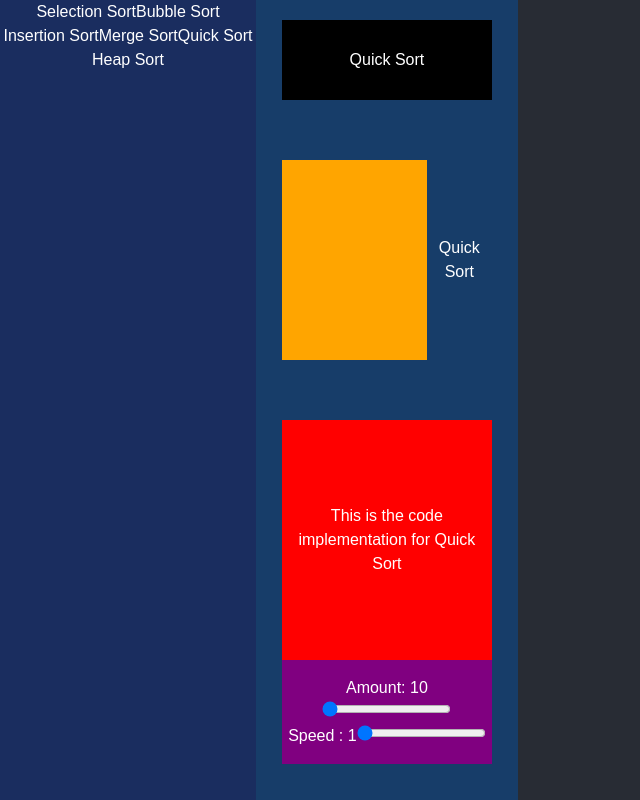
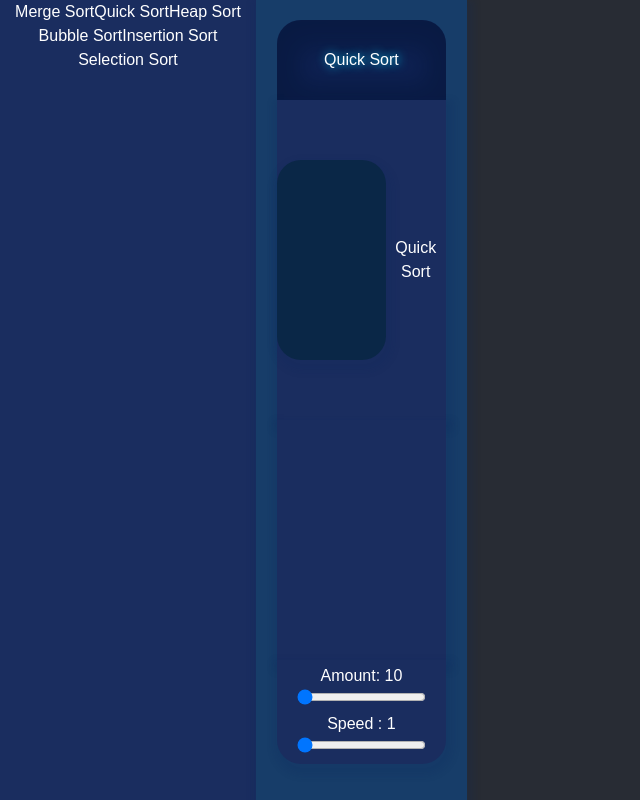
Before and after one commit to yamhokim/Sorting-Algorithm-Website, a React (Vite) app in the folder sortAlgorithmVisualizer/: page /quick-sort in a window 1280 px wide. Shown: the whole page, without its empty margins (0-640 px from the left). Built offline with nearby package versions, Linux system fonts and the light colour scheme.

Commit message:
Added Styling for all components

```diff
--- a/sortAlgorithmVisualizer/src/App.tsx
+++ b/sortAlgorithmVisualizer/src/App.tsx
@@ -4,6 +4,7 @@ import Home from "./pages";
 import SortPage from "./pages/sortPage";
 import { useState } from "react";
 import { BrowserRouter, Routes, Route } from "react-router-dom";
+import { bubbleSortCode } from "./utils/bubbleSort";
 
 function App() {
   const [selectedButton, setSelectedButton] = useState(null);
@@ -19,7 +20,13 @@ function App() {
           <Route path="/" element={<Home />} />
           <Route
             path="/bubble-sort"
-            element={<SortPage key="bubble-sort" name="Bubble Sort" />}
+            element={
+              <SortPage
+                key="bubble-sort"
+                name="Bubble Sort"
+                text={bubbleSortCode["python"]}
+              />
+            }
           />
           <Route
             path="/insertion-sort"
--- a/sortAlgorithmVisualizer/src/components/arrayBar.tsx
+++ b/sortAlgorithmVisualizer/src/components/arrayBar.tsx
@@ -23,6 +23,7 @@ function ArrayBar({ name, amountValue, speedValue }: ArrayBarProps) {
   const [minimumIndex, setMinimumIndex] = useState<number[]>([]);
   const [currentIndex, setCurrentIndex] = useState<number[]>([]);
   const [barWidth, setBarWidth] = useState<number>(10);
+  const [buttonState, setButtonState] = useState<boolean>(false);
   // Example speed factor (you could pass this in as a prop or from a context)
   // 1 means normal speed, 3 means 3x faster, etc.
   const speedFactor = speedValue; // or 2 or 3, etc.
@@ -74,7 +75,7 @@ function ArrayBar({ name, amountValue, speedValue }: ArrayBarProps) {
           return (
             <div
               key={index}
-              className={`border-2 border-black transition-all duration-300 ${barColor}`}
+              className={`border-1 ml-1 rounded-t-sm shadow-inner  border-blue-900 transition-all duration-300 ${barColor}`}
               style={{
                 height: `${heightnum * 3}px`,
                 width: `${barWidth}px`,
@@ -84,9 +85,9 @@ function ArrayBar({ name, amountValue, speedValue }: ArrayBarProps) {
         })}
       </div>
 
-      <div className="mt-4 flex gap-2">
+      <div className="mt-4 absolute translate-y-40 ">
         <button
-          className="px-4 py-2 bg-green-500 text-white rounded"
+          className="text-white bg-gradient-to-br from-purple-600 to-blue-500 hover:bg-gradient-to-bl focus:ring-4 focus:outline-none focus:ring-blue-300 dark:focus:ring-blue-800 font-medium rounded-lg text-sm px-5 py-2.5 text-center me-2 mb-2"
           onClick={() =>
             handleSortingAlgorithm(
               name,
--- a/sortAlgorithmVisualizer/src/components/header.tsx
+++ b/sortAlgorithmVisualizer/src/components/header.tsx
@@ -5,7 +5,7 @@ type HeaderProp = {
 };
 
 function Header({ title }: HeaderProp) {
-  return <div className="title">{title}</div>;
+  return <div className="title text-4xl font-mono text-cyan-100">{title}</div>;
 }
 
 export default Header;
--- a/sortAlgorithmVisualizer/src/components/sliders.tsx
+++ b/sortAlgorithmVisualizer/src/components/sliders.tsx
@@ -24,11 +24,11 @@ function sliders({
 
   return (
     <div className="sliders">
-      <div className="flex justify-center space-x-80">
-        <div className="bg-slate-500 h-12 w-40  rounded-md ">
+      <div className="flex space-x-80">
+        <div className="bg-blue-900 h-1rem w-4rem  rounded-md relative shadow-md">
           <label
             htmlFor="default-range"
-            className="block text-sm font-medium text-gray-900 dark:text-black"
+            className="block text-sm font-medium text-blue-100 py-1 font-sans"
           >
             Amount: {amountValue}
           </label>
@@ -36,17 +36,17 @@ function sliders({
             id="default-range"
             type="range"
             value={amountValue}
-            min="10"
-            max="20"
+            min="20"
+            max="60"
             step="1"
-            className="w-10/12 h-2  bg-gray-400 rounded-lg appearance-none cursos-pointer dark:bg-gray-70 mb-6"
+            className="w-10/12 h-2  bg-blue-400 rounded-lg appearance-none cursos-pointer dark:bg-gray-70 mb-6 shadow-inner ring-blue-700"
             onChange={handleAmountChange}
           ></input>
         </div>
-        <div className="bg-slate-500 h-12 w-40  rounded-md">
+        <div className="bg-blue-900 h-1rem w-4rem  rounded-md relative shadow-md">
           <label
             htmlFor="default-range"
-            className="block text-sm font-medium text-gray-900 dark:text-black"
+            className="block text-sm font-medium text-blue-100 py-1 font-sans"
           >
             Speed : {speedValue}
           </label>
@@ -57,7 +57,7 @@ function sliders({
             min="1"
             max="6"
             step="1"
-            className="w-10/12 h-2  bg-gray-400 rounded-lg appearance-none cursos-pointer dark:bg-gray-70 mb-6"
+            className="w-10/12 h-2  bg-blue-400 rounded-lg appearance-none cursos-pointer dark:bg-gray-70 mb-6 shadow-inner ring-blue-700"
             onChange={handleSpeedChange}
           ></input>
         </div>
--- a/sortAlgorithmVisualizer/src/components/sortingButton.tsx
+++ b/sortAlgorithmVisualizer/src/components/sortingButton.tsx
@@ -6,11 +6,11 @@ const SortingButton = ({ label, onClick, isSelected }) => {
   return (
     <button
       onClick={onClick}
-      className={`bg-blue-700 rounded-lg w-24 h-24 flex items-center justify-center border-4
+      className={`bg-blue-700 rounded-lg w-1rem h-16 px-3 flex items-center justify-center  text-sm text-wrap font-sans
             ${
               isSelected
                 ? "border-blue-900 bg-blue-900"
-                : "border-blue-800 shadow-lg hover:bg-blue-800 active:bg-blue-900"
+                : "border-blue-700 shadow-lg hover:bg-blue-800 active:bg-blue-900"
             }`}
     >
       {label}
@@ -27,22 +27,7 @@ const SortingButtonGroup = ({ selectedButton, setSelectedButton }) => {
   };
 
   return (
-    <div className="sidebar-content py-20 px-6 grid grid-cols-2 gap-5">
-      <SortingButton
-        label="Selection Sort"
-        onClick={() => handleClick("Selection Sort", "selection-sort")}
-        isSelected={selectedButton === "Selection Sort"}
-      />
-      <SortingButton
-        label="Bubble Sort"
-        onClick={() => handleClick("Bubble Sort", "bubble-sort")}
-        isSelected={selectedButton === "Bubble Sort"}
-      />
-      <SortingButton
-        label="Insertion Sort"
-        onClick={() => handleClick("Insertion Sort", "insertion-sort")}
-        isSelected={selectedButton === "Insertion Sort"}
-      />
+    <div className="sidebar-content py-20 px-6 grid grid-cols-2 gap-y-10 gap-x-4">
       <SortingButton
         label="Merge Sort"
         onClick={() => handleClick("Merge Sort", "merge-sort")}
@@ -58,6 +43,22 @@ const SortingButtonGroup = ({ selectedButton, setSelectedButton }) => {
         onClick={() => handleClick("Heap Sort", "heap-sort")}
         isSelected={selectedButton === "Heap Sort"}
       />
+
+      <SortingButton
+        label="Bubble Sort"
+        onClick={() => handleClick("Bubble Sort", "bubble-sort")}
+        isSelected={selectedButton === "Bubble Sort"}
+      />
+      <SortingButton
+        label="Insertion Sort"
+        onClick={() => handleClick("Insertion Sort", "insertion-sort")}
+        isSelected={selectedButton === "Insertion Sort"}
+      />
+      <SortingButton
+        label="Selection Sort"
+        onClick={() => handleClick("Selection Sort", "selection-sort")}
+        isSelected={selectedButton === "Selection Sort"}
+      />
     </div>
   );
 };
--- a/sortAlgorithmVisualizer/src/index.css
+++ b/sortAlgorithmVisualizer/src/index.css
@@ -25,55 +25,71 @@ html {
 }
 
 .main-content {
-  width: 80%; /* 100% - sidebar width */
+  width: 100%; /* 100% - sidebar width */
   background-color: rgb(23, 61, 105);
   display: flex;
   flex-direction: column;
   align-items: center; /* Center horizontally */
   justify-content: flex-start; /* Align items to the top */
+  position:static;
+  box-shadow: 2px 6px 6px 6px rgba(10, 38, 90, 0.151);
 }
 
 .title {
-  background-color: black;
+  background-color: rgb(14, 33, 82);
+  border-radius: 24px 24px 0px 0px;
   width: 80%;
+  text-shadow: rgb(0, 217, 255) 1px 0 10px;
   height: 10vh;
   display: flex;
   justify-content: center; /* Center content horizontally */
   align-items: center; /* Center content vertically */
   margin-top: 20px; /* Optional: Add margin to create space at the top */
+  box-shadow: 2px 6px 22px 22px inset rgba(2, 17, 44, 0.363);
 }
 
 .array-container {
+  background-color: rgb(26, 45, 95);
   width: 80%;
   height: 40vh;
   display: flex;
   justify-content: center; /* Center content horizontally */
   align-items: center; /* Center content vertically */
+  position:static;
+
+  box-shadow: 2px 6px 6px 6px rgba(10, 38, 90, 0.151);
+
 }
 
 .array-bar {
-  background-color: orange;
+  background-color: rgb(10, 39, 71);
   width: 80%;
   height: 25vh;
   overflow: hidden;
+  position:static;
+  border-radius: 24px 24px 24px 24px;
+  box-shadow: 2px 6px 6px 6px rgba(10, 38, 90, 0.151);
 }
 
 .textbox {
-  background-color: red;
+  background-color: rgb(26, 45, 95);
   width: 80%;
   height: 30vh;
   display: flex;
   justify-content: center; /* Center content horizontally */
   align-items: center; /* Center content vertically */
+  box-shadow: 2px 6px 6px 6px rgba(10, 38, 90, 0.151);
 }
 
 .sliders {
-  background-color: purple;
+  background-color: rgb(26, 45, 95);
+  border-radius: 0px 0px 24px 24px;
   width: 80%;
   height: 13vh;
   display: flex;
   justify-content: center; /* Center content horizontally */
   align-items: center; /* Center content vertically */
+  box-shadow: 2px 6px 6px 6px rgba(10, 38, 90, 0.151);
 }
 
 .darkblue {
--- a/sortAlgorithmVisualizer/src/pages/sortPage.tsx
+++ b/sortAlgorithmVisualizer/src/pages/sortPage.tsx
@@ -7,9 +7,10 @@ import { useState } from "react";
 
 type SortPageProp = {
   name: string;
+  text: string;
 };
 
-const SortPage = ({ name }: SortPageProp) => {
+const SortPage = ({ name, text }: SortPageProp) => {
   const [amountValue, setAmountValue] = useState<number>(10);
   const [speedValue, setSpeedValue] = useState<number | number>(1);
 
@@ -25,7 +26,7 @@ const SortPage = ({ name }: SortPageProp) => {
               speedValue={speedValue}
             />
           </div>
-          <TextBox text={`This is the code implementation for ${name}`} />
+          <TextBox text={text} />
           <Sliders
             amountValue={amountValue}
             setAmountValue={setAmountValue}
--- a/sortAlgorithmVisualizer/src/utils/bubbleSort.ts
+++ b/sortAlgorithmVisualizer/src/utils/bubbleSort.ts
@@ -42,7 +42,10 @@ export function bubbleSort(
         setSwappedIndices(animation.indices);
       }
     }, i * stepDuration);
+
   });
+
+
 
   // After all animations, clear highlights
   setTimeout(() => {
@@ -50,3 +53,10 @@ export function bubbleSort(
     setSwappedIndices([]);
   }, animations.length * stepDuration + stepDuration);
 }
+
+
+export const bubbleSortCode = {
+  'python': "lol",
+  'c++': "ok",
+  'Javascript': 'ues'
+};
```
Also changed, not shown: sortAlgorithmVisualizer/src/utils/heapSort.ts (line endings or trailing spaces).
